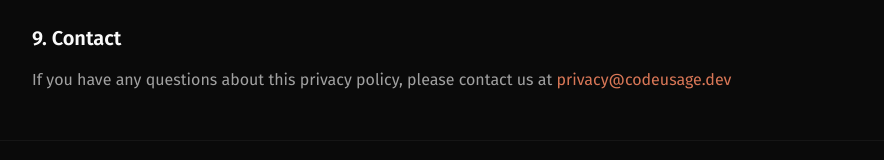
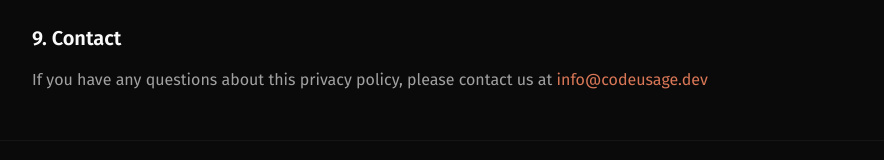
Before and after one commit to Mhashimea/codeusage, a Next.js app in the folder apps/web/: page /privacy in a window 1280 px wide. Shown: the part 1670-1830 px from the top of the page, without its empty margins (192-1076 px from the left). Built offline with nearby package versions, Linux system fonts and the light colour scheme.

Commit message:
Update contact email to info@codeusage.dev
🤖 Generated with [Claude Code](https://claude.com/claude-code)

Co-Authored-By: Claude <noreply@anthropic.com>

```diff
--- a/apps/web/src/app/privacy/page.tsx
+++ b/apps/web/src/app/privacy/page.tsx
@@ -131,10 +131,10 @@ export default function PrivacyPage() {
             <p className="text-muted-foreground">
               If you have any questions about this privacy policy, please contact us at{" "}
               <a
-                href="mailto:privacy@codeusage.dev"
+                href="mailto:info@codeusage.dev"
                 className="text-[#D97757] hover:underline"
               >
-                privacy@codeusage.dev
+                info@codeusage.dev
               </a>
             </p>
           </section>
--- a/apps/web/src/app/terms/page.tsx
+++ b/apps/web/src/app/terms/page.tsx
@@ -123,10 +123,10 @@ export default function TermsPage() {
             <p className="text-muted-foreground">
               If you have any questions about these terms, please contact us at{" "}
               <a
-                href="mailto:legal@codeusage.dev"
+                href="mailto:info@codeusage.dev"
                 className="text-[#D97757] hover:underline"
               >
-                legal@codeusage.dev
+                info@codeusage.dev
               </a>
             </p>
           </section>
```
